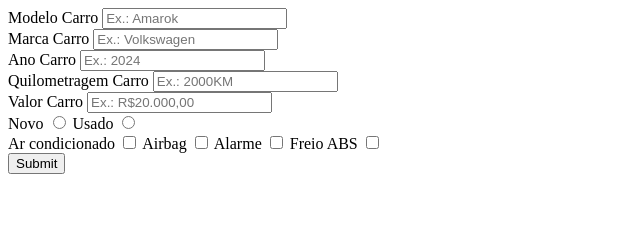
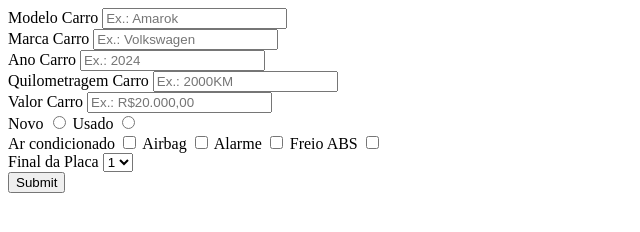
Before and after one commit to DevVitorMSilva/EstudosDodev, a plain HTML site: page front-end/exercicio5/index.html in a window 1280 px wide. Shown: the whole page, without its empty margins (0-640 px from the left). Drawn offline with Linux system fonts and the light colour scheme.

Commit message:
Adicionando input tipo select

```diff
--- a/front-end/exercicio5/index.html
+++ b/front-end/exercicio5/index.html
@@ -46,6 +46,21 @@
             <input type="checkbox" name="adicionais" id="freioAbs" value="freioAbs">
         </div>
         <div>
+            <label for="finalPlaca">Final da Placa</label>
+            <select name="finalPlaca" id="finalPlaca">
+                <option value="1">1</option>
+                <option value="1">2</option>
+                <option value="1">3</option>
+                <option value="1">4</option>
+                <option value="1">5</option>
+                <option value="1">6</option>
+                <option value="1">7</option>
+                <option value="1">8</option>
+                <option value="1">9</option>
+                <option value="1">0</option>
+            </select>
+        </div>
+        <div>
             <input type="submit">
         </div>
 </form>
```
